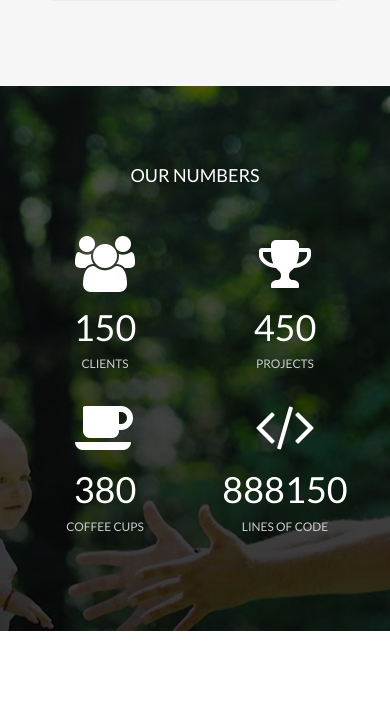
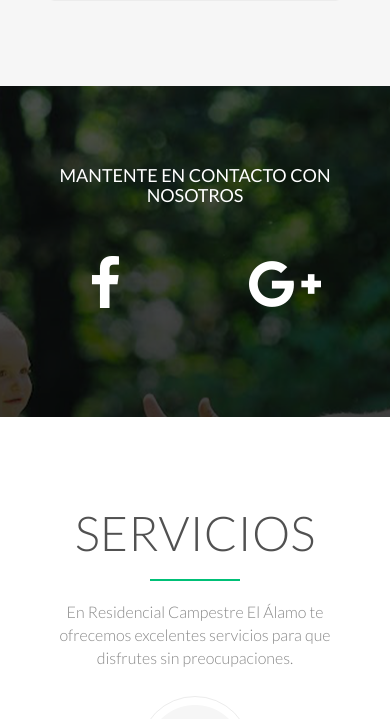
Before and after one commit to hectorgarcia83/campestre, a PHP site: page / in a window 390 px wide. Shown: the part 3912-4631 px from the top of the page. Run offline with PHP 8.4, Linux system fonts and the light colour scheme; some libraries are stand-ins or nearby versions.

Commit message:
correcciones
correcciones enviadas por Ramon al correo.

```diff
--- a/css/style.css
+++ b/css/style.css
@@ -426,6 +426,10 @@ p {
 #numbers .counter small {
   text-transform: uppercase;
   color: #ccc;
+}
+
+#numbers a:hover{
+  text-decoration: none;
 }
 
 /* =Services
--- a/includes/clientes.php
+++ b/includes/clientes.php
@@ -3,35 +3,27 @@
     <div id="testimonials" class="parallax">
       <div class="parallax-overlay">
         <div class="container">
-          <h1>What our clients say</h1>
+          <h1>Todo lo que estabas buscando en un mismo lugar</h1>
           <hr>
           <!-- Testimonials Slider -->
           <div class="testimonials-slider animated hiding" data-animation="fadeInUp">
             <ul class="slides">
               <li>
                 <img src="images/testimonials/1.jpg" alt="">
-                <p class="client-comment">El lugar que estabas esperando</p>
-                <p class="client-name">Jasmine - Virtual Inc.</p>
+                <!--<p class="client-comment">El lugar que estabas esperando</p>
+                <p class="client-name">Jasmine - Virtual Inc.</p>-->
               </li>
               <li>
                 <img src="images/testimonials/2.jpg" alt="">
-                <p class="client-comment">Disfrut al máximo tus fines de semana</p>
-                <p class="client-name">Erick - Social Group</p>
               </li>
               <li>
                 <img src="images/testimonials/3.jpg" alt="">
-                <p class="client-comment">Tienes que vivirlo</p>
-                <p class="client-name">Lisa - Mosbius Design</p>
               </li>
               <li>
                 <img src="images/testimonials/3.jpg" alt="">
-                <p class="client-comment">Excelente opción para invertir</p>
-                <p class="client-name">Lisa - Mosbius Design</p>
               </li>
               <li>
                 <img src="images/testimonials/3.jpg" alt="">
-                <p class="client-comment">La mejor plusvalía</p>
-                <p class="client-name">Lisa - Mosbius Design</p>
               </li>
             </ul>
           </div>
--- a/includes/financiamiento.php
+++ b/includes/financiamiento.php
@@ -9,7 +9,7 @@
         <div class="plan animated hiding" data-animation="fadeInUp" data-delay="0">
           <div class="plan-heading">
             <h3>Contado</h3>
-            <p>Lorem Ipsum</p>
+            <!--<p>Lorem Ipsum</p>-->
             <div class="circle-price">
               <span>$600 m2</span>
             </div>
@@ -31,7 +31,6 @@
         <div class="plan animated hiding" data-animation="fadeInUp" data-delay="500">
           <div class="plan-heading">
             <h3>Contado</h3>
-            <p>Lorem Ipsum</p>
             <div class="circle-price">
               <span>$600 m2</span>
             </div>
@@ -53,7 +52,6 @@
         <div class="plan animated hiding selected" data-animation="fadeInUp" data-delay="1000">
           <div class="plan-heading">
             <h3>Financiado</h3>
-            <p>Lorem Ipsum</p>
             <div class="circle-price">
               <span>$600 m2</span>
             </div>
@@ -75,7 +73,6 @@
         <div class="plan animated hiding" data-animation="fadeInUp" data-delay="1500">
           <div class="plan-heading">
             <h3>Financiado</h3>
-            <p>Lorem Ipsum</p>
             <div class="circle-price">
               <span>$600 m2</span>
             </div>
--- a/includes/numbers.php
+++ b/includes/numbers.php
@@ -1,35 +1,40 @@
 <section id="numbers" class="parallax">
     <div class="parallax-overlay">
       <div class="container">
-        <h4 class="center up">Our numbers</h4>
-        <div class="col-md-3 col-sm-3 col-xs-6">
+        <h4 class="center up">MANTENTE EN CONTACTO CON NOSOTROS</h4>
+        <!--<div class="col-md-3 col-sm-3 col-xs-6">
           <span class="counter animated hiding" data-animation="fadeInDown" data-delay="0">
             <i class="fa fa-group fa-4x"></i>
             <span class="value" data-from="0" data-to="150">150</span>
             <small>clients</small>
           </span>
-        </div>
-        <div class="col-md-3 col-sm-3 col-xs-6">
+        </div>-->
+        <div class="col-md-offset-3 col-md-3 col-sm-offset-3 col-sm-3 col-xs-6">
           <span class="counter animated hiding" data-animation="fadeInDown" data-delay="500">
-            <i class="fa fa-trophy fa-4x"></i>
-            <span class="value" data-from="0" data-to="450">450</span>
+            <a href="https://www.facebook.com/elalamocampestre?ref=bookmarks" target="_blank">
+              <i class="fa fa-facebook fa-4x"></i>
+            </a>
+            <!--<span class="value" data-from="0" data-to="450">450</span>
             <small>projects</small>
-          </span>
+          </span>-->
         </div>
         <div class="col-md-3 col-sm-3 col-xs-6">
           <span class="counter animated hiding" data-animation="fadeInDown" data-delay="1000">
-            <i class="fa fa-coffee fa-4x"></i>
-            <span class="value" data-from="0" data-to="380">380</span>
+            <a href="https://plus.google.com/" target="_blank">
+              <i class="fa fa-google-plus fa-4x"></i>
+            </a>
+            <!--<span class="value" data-from="0" data-to="380">380</span>
             <small>coffee cups</small>
-          </span>
+          </span>-->
         </div>
+        <!--
         <div class="col-md-3 col-sm-3 col-xs-6">
           <span class="counter animated hiding" data-animation="fadeInDown" data-delay="1500">
             <i class="fa fa-code fa-4x"></i>
             <span class="value" data-from="0" data-to="888150">888150</span>
             <small>lines of code</small>
           </span>
-        </div>
+        </div>-->
       </div>
     </div>
   </section>
--- a/index.php
+++ b/index.php
@@ -2,7 +2,7 @@
 <html>
   <head>
   	<meta charset="utf-8">
-    <title>Floyd - One Page Responsive Parallax Theme</title>
+    <title>Residencial Campestre El Álamo</title>
     <meta name="viewport" content="width=device-width, initial-scale=1.0">
     <meta name="description" content="">
     <meta name="keywords" content="">
@@ -30,9 +30,9 @@
     <link rel="shortcut icon" href="images/favicon.ico">
 
     <!-- Color Scheme -->
-    <link id="test" rel="stylesheet" type="text/css" href="css/colors/red.css">
+    <!--<link id="test" rel="stylesheet" type="text/css" href="css/colors/red.css">-->
     <!-- <link rel="stylesheet" type="text/css" href="css/colors/blue.css"> -->
-    <!-- <link rel="stylesheet" type="text/css" href="css/colors/green.css"> -->
+    <link rel="stylesheet" type="text/css" href="css/colors/green.css">
     <!-- <link rel="stylesheet" type="text/css" href="css/colors/black.css"> -->
     <!-- <link rel="stylesheet" type="text/css" href="css/colors/yellow.css"> -->
 
@@ -88,7 +88,7 @@
           <span class="icon-bar"></span>
           <span class="icon-bar"></span>
         </button>
-        <a class="navbar-brand" href="#home" id="logo">Floyd</a>
+        <a class="navbar-brand" href="#home" id="logo"></a>
       </div>
       <div class="collapse navbar-collapse" id="navigation">
         <ul class="nav navbar-nav navbar-right" id="nav">
```
